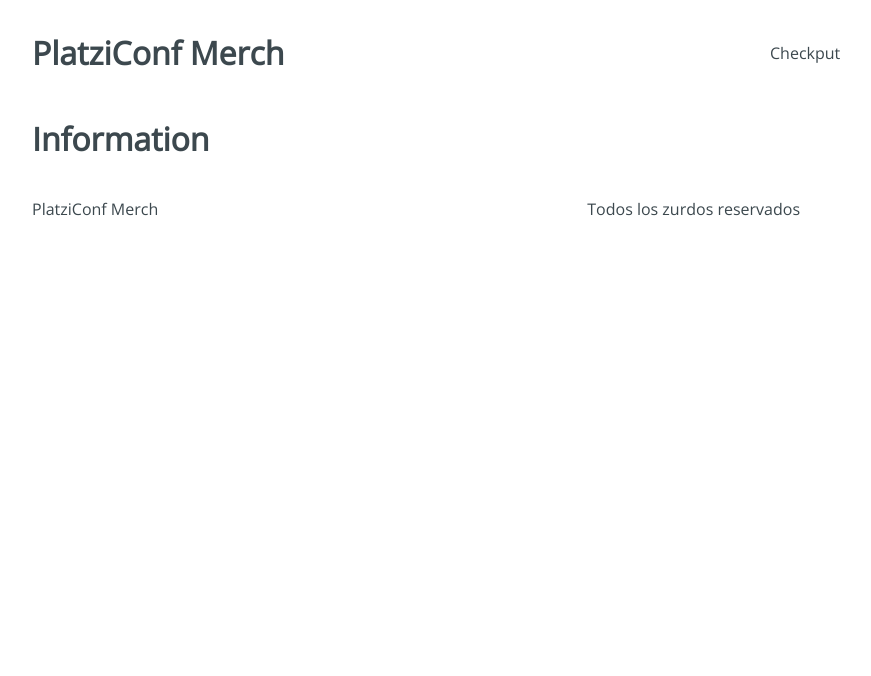
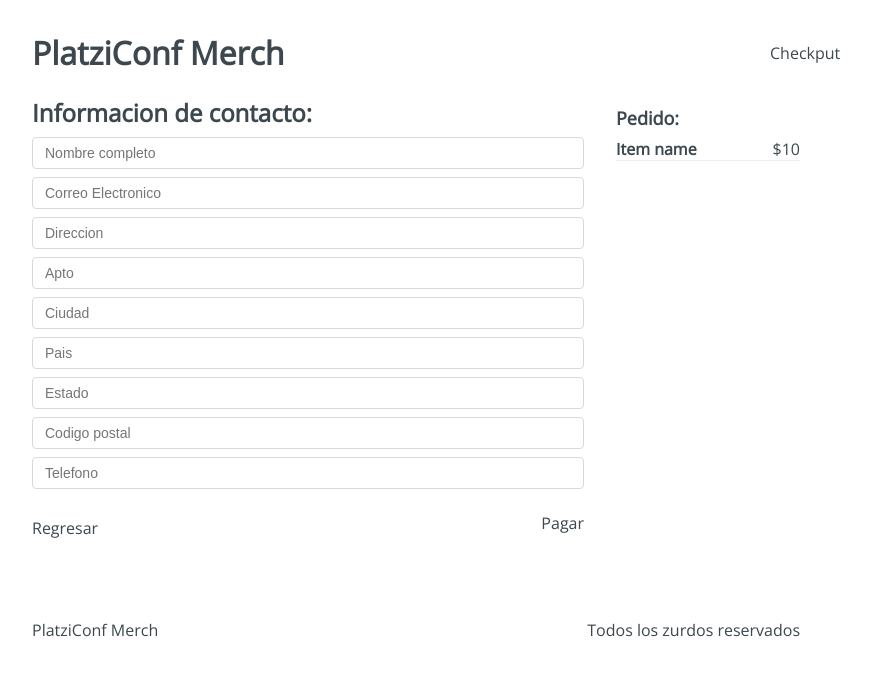
Before and after one commit to DiegoSullon/platzi-conf-merch, a React app: page /checkout/information in a window 1280 px wide. Shown: the top 676 px of the page, without its empty margins (224-1095 px from the left). Built offline with nearby package versions, Linux system fonts and the light colour scheme.

Commit message:
Information

```diff
--- a/src/containers/Information.jsx
+++ b/src/containers/Information.jsx
@@ -1,7 +1,42 @@
 import React from 'react';
+import '../styles/components/Information.css';
 
 const Information = () => {
-  return <h1>Information</h1>;
+  return (
+    <div className='Information'>
+      <div className='Information-content'>
+        <div className='Information-head'>
+          <h2>Informacion de contacto:</h2>
+        </div>
+        <div className='Information-form'>
+          <form action=''>
+            <input type='text' placeholder='Nombre completo' name='name' />
+            <input type='email' placeholder='Correo Electronico' name='email' />
+            <input type='text' placeholder='Direccion' name='address' />
+            <input type='text' placeholder='Apto' name='apto' />
+            <input type='text' placeholder='Ciudad' name='city' />
+            <input type='text' placeholder='Pais' name='country' />
+            <input type='text' placeholder='Estado' name='state' />
+            <input type='text' placeholder='Codigo postal' name='cp' />
+            <input type='text' placeholder='Telefono' name='phone' />
+          </form>
+        </div>
+        <div className='Information-buttons'>
+          <div className='Information-back'>Regresar</div>
+          <div className='Information-next'>Pagar</div>
+        </div>
+      </div>
+      <div className='Information-sidebar'>
+        <h3>Pedido:</h3>
+        <div className='Information-item'>
+          <div className='Information-element'>
+            <h4>Item name</h4>
+            <span>$10</span>
+          </div>
+        </div>
+      </div>
+    </div>
+  );
 };
 
 export default Information;
```
